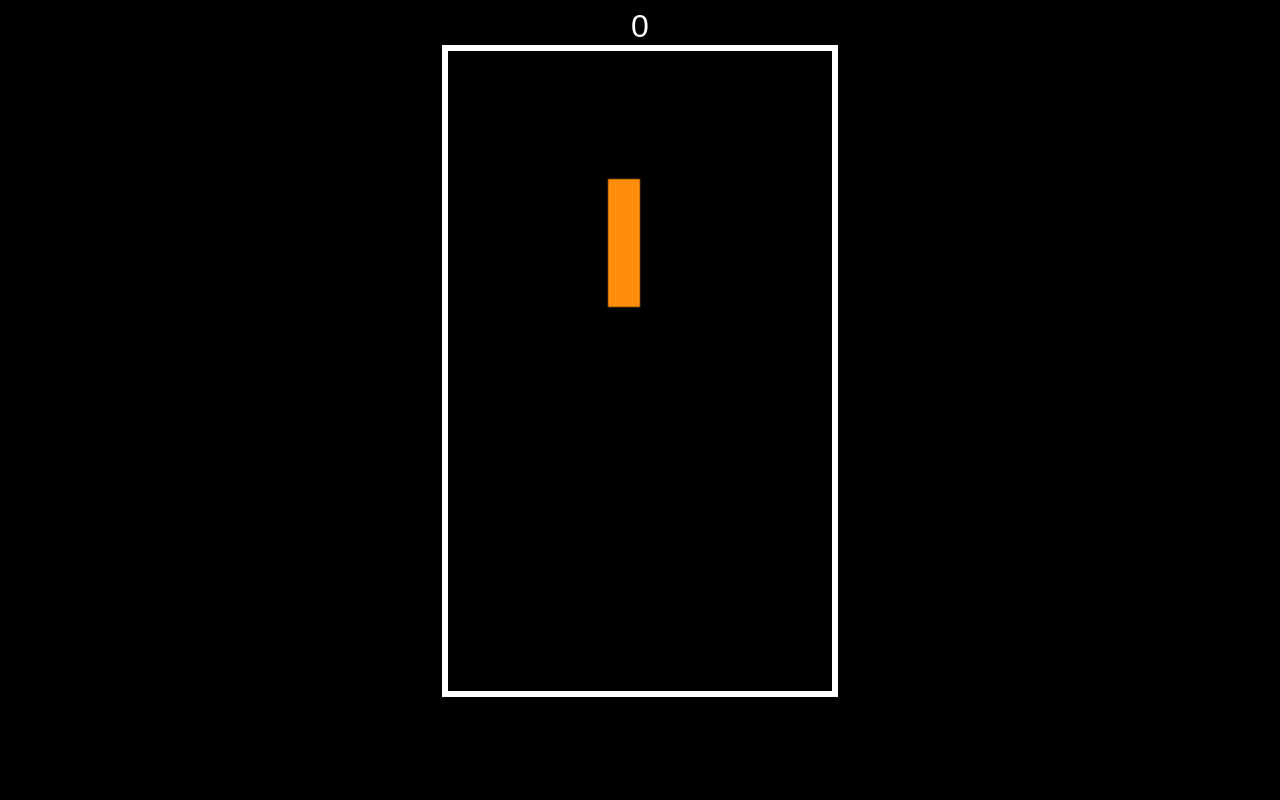
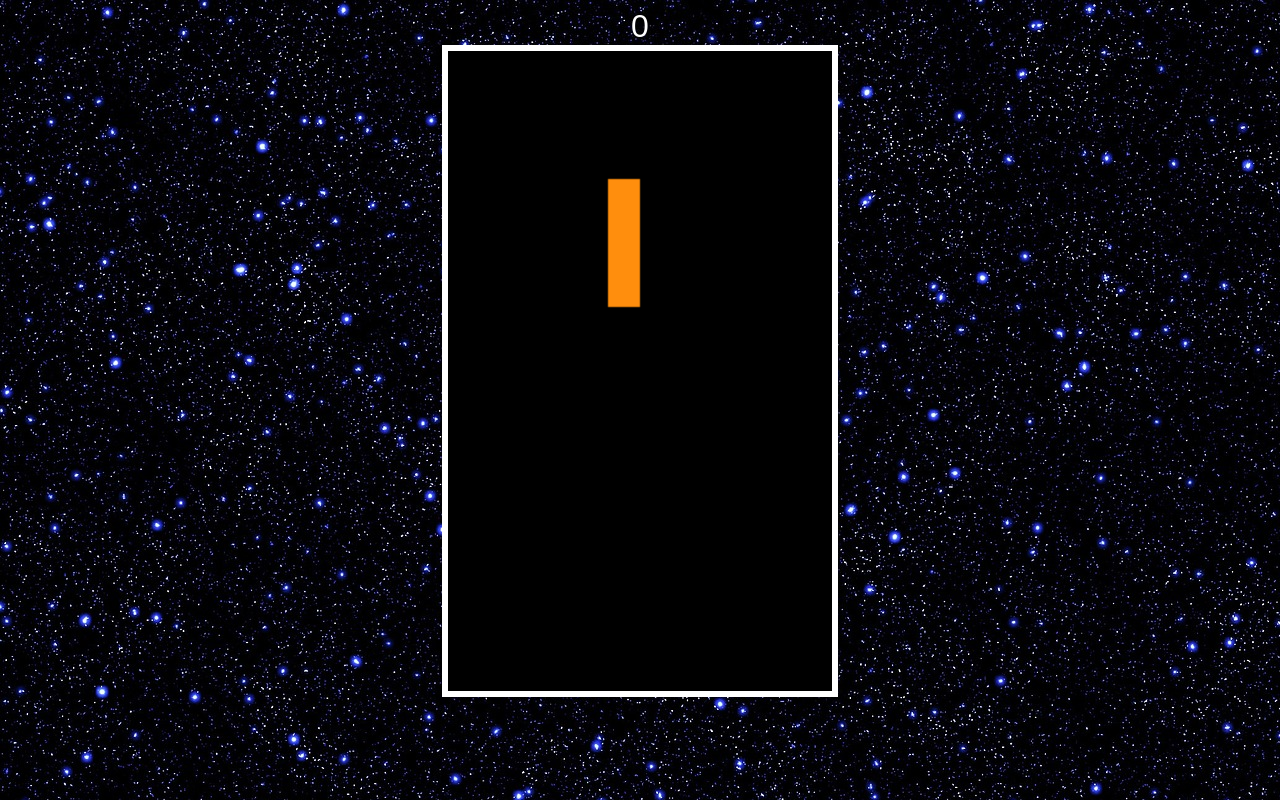
Before and after one commit to Lordgg007/tetris-online, a website: page index.html in a window 1280 px wide. Drawn offline with Linux system fonts and the light colour scheme.

Commit message:
feat: add background img file

```diff
--- a/client/player.js
+++ b/client/player.js
@@ -97,8 +97,7 @@ class Player
 		const pieces = 'ILJOTSZ';
 		this.matrix = this.createPiece(pieces[pieces.length * Math.random() | 0]);
 		this.pos.y = 0;
-			this.pos.x = (this.arena.matrix[0].length / 2 | 0) -
-										(this.matrix[0].length / 2 | 0);
+		this.pos.x = (this.arena.matrix[0].length / 2 | 0) - (this.matrix[0].length / 2 | 0);
 		if (this.arena.collide(this)) {
 			this.arena.clear();
 			this.score = 0;
--- a/client/tetris.js
+++ b/client/tetris.js
@@ -53,9 +53,7 @@ class Tetris
 			row.forEach((value, x) => {
 				if (value !== 0) {
 					this.context.fillStyle = this.colors[value];
-					this.context.fillRect(x + offset.x,
-						y + offset.y,
-						1, 1);
+					this.context.fillRect(x + offset.x,y + offset.y, 1, 1);
 				}
 			});
 		});
--- a/index.html
+++ b/index.html
@@ -3,7 +3,7 @@
 	<title>Tetris</title>
 	<style>
 		body {
-            background: #000;
+			background-image: url(./assets/images/st.jpg);
 			display: flex;
 			color: #fff;
 			font-family: sans-serif;
@@ -32,7 +32,6 @@
 				<canvas class="tetris" width="240" height="400"></canvas>
 		</div>
 	</template>
-
 	<script src="client/connection-manager.js"></script>
 	<script src="client/tetris-manager.js"></script>
 
```
Also changed, not shown: client/tetris-manager.js (+5 -5 lines), package.json (added, +8 -0 lines), assets/images/st.jpg (added), 1 other file. Lines whose indentation alone changed are shown as unchanged.
